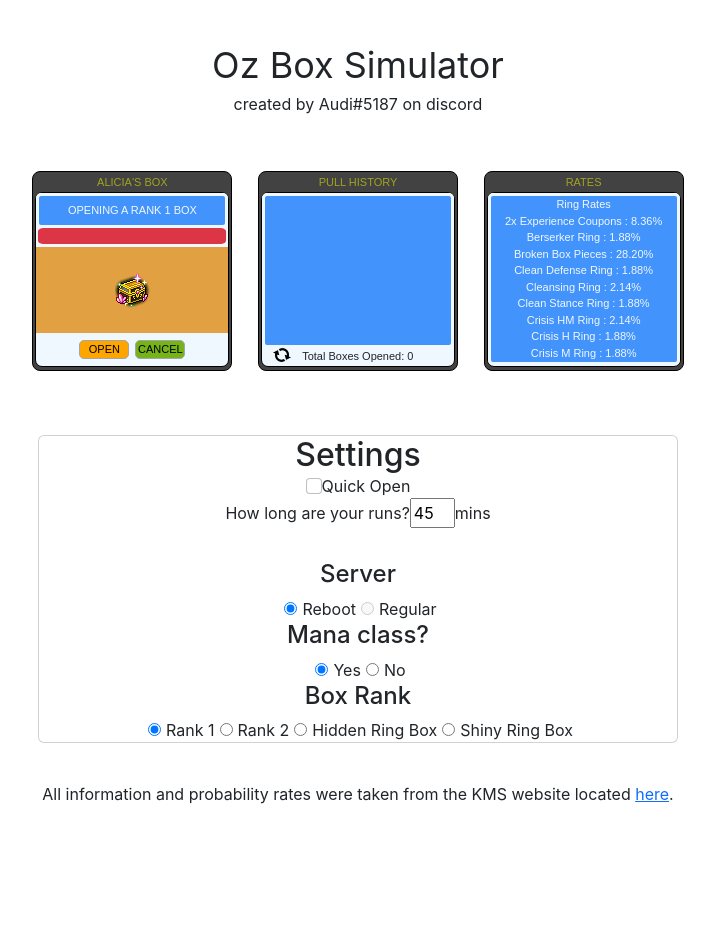
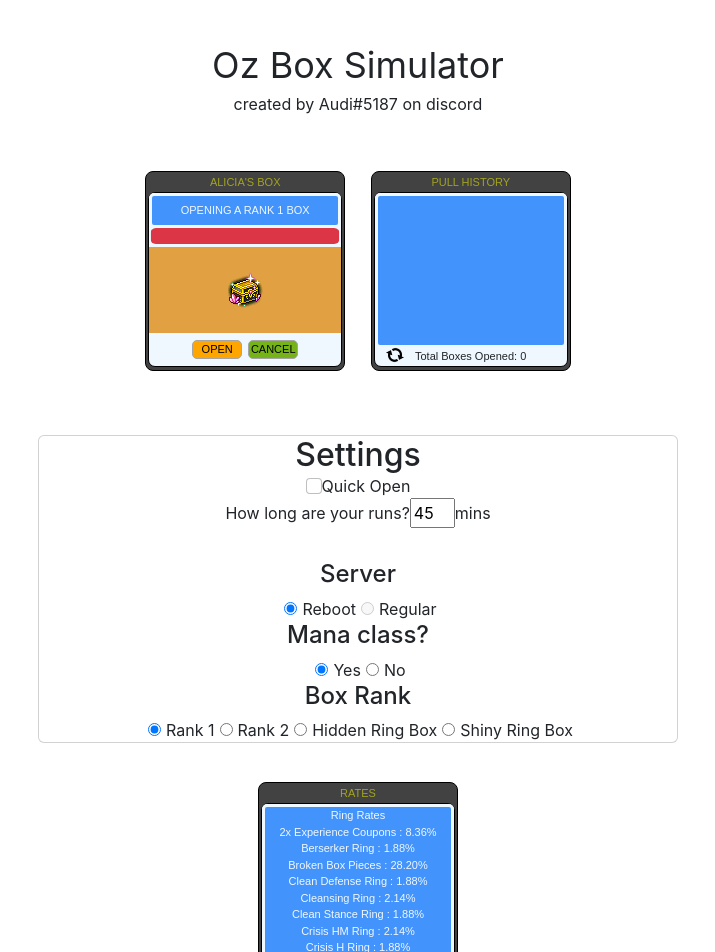
Before and after one commit to Ascix/oz-box-simulator, a React (Create React App) app: page / in a window 1280 px wide. Shown: the top 952 px of the page, without its empty margins (282-997 px from the left). Before the commit the page ends 822 px from the top, so only its background shows below. Built offline with nearby package versions, Linux system fonts and the light colour scheme.

Commit message:
moved rates ui to the bottom of page

```diff
--- a/src/App.css
+++ b/src/App.css
@@ -14,12 +14,25 @@
   align-items: center;
 }
 
-.box-ui {
+.rates {
   border: 1px solid black;
   border-radius: 8px;
   width: 200px;
   height: 200px;
-  margin: 3% 1% auto auto;
+  margin: auto;
+  margin-top: 3%;
+  font-family: Arial, Helvetica, sans-serif;
+  font-size: 11px;
+  padding: 2px;
+  background-color: rgb(66, 66, 66);
+}
+
+.box-ui, .history {
+  border: 1px solid black;
+  border-radius: 8px;
+  width: 200px;
+  height: 200px;
+  margin: 3% 2% auto auto;
   font-family: Arial, Helvetica, sans-serif;
   font-size: 11px;
   padding: 2px;
@@ -27,15 +40,8 @@
 }
 
 .history {
-  border: 1px solid black;
-  border-radius: 8px;
-  width: 200px;
-  height: 200px;
-  margin: 3% 1% auto 1%;
-  font-family: Arial, Helvetica, sans-serif;
-  font-size: 11px;
-  padding: 2px;
-  background-color: rgb(66, 66, 66);
+  margin-left: 0%;
+  margin-right: auto;
 }
 
 .box-title {
@@ -103,20 +109,6 @@
   text-align: center;
 }
 
-.rates {
-  margin: auto;
-  border: 1px solid black;
-  border-radius: 8px;
-  width: 200px;
-  height: 200px;
-  margin-top: 3%;
-  margin-left: 1%;
-  font-family: Arial, Helvetica, sans-serif;
-  font-size: 11px;
-  padding: 2px;
-  background-color: rgb(66, 66, 66);
-}
-
 .history-bottom {
   display: flex;
   flex-direction: row;
@@ -158,7 +150,7 @@
 }
 
 .time {
-  margin-top: 5%;
+  margin-top: 4%;
 }
 
 #time {
--- a/src/App.js
+++ b/src/App.js
@@ -81,11 +81,11 @@ function App() {
 
   const handleRank = (e) => {
     if (e.target.id === "ShinyRing") {
-      setShiny(true)
+      setShiny(true);
     } else {
-      setShiny(false)
+      setShiny(false);
     }
-    setBox(e.target.value)
+    setBox(e.target.value);
     setRank(e.target.id);
     setItem(e.target.id);
     setHistory([]);
@@ -108,14 +108,15 @@ function App() {
     setTime(e.target.value);
   };
 
-  const items = allRanks[rank].items
-  console.log(items)
+  const items = allRanks[rank].items;
+  console.log(items);
 
   return (
     <div className="App">
       <div className="title">Oz Box Simulator</div>
       <p>created by Audi#5187 on discord</p>
       <div className="ui">
+
         <div className="box-ui">
           <div className="box-title">ALICIA'S BOX</div>
           <div className="box">
@@ -174,45 +175,21 @@ function App() {
             </div>
           </div>
         </div>
-      <div className="rates">
-          <div className="box-title">RATES</div>
-          <div className="box">
-            <div className="rate">
-              Ring Rates
-            {
-            items.map((item) => {
-              return (
-                <div>
-                  {item.item} : {((mana ? item.reboot : item.noMana) * 100).toFixed(2)}%
-                </div>
-              )
-            })
-          }
-            <br></br>
-          <div>
-            Level Rates
-          { (!shiny ?
-          normal : special).map((rate) => {
-            return (
-            <div>
-              Level {rate.level} : {(rate.chance * 100).toFixed(2)}%
-            </div>
-            )
-          })
-
-          }
-          </div>
-            </div>
-          </div>
-      </div>
       </div>
       <div className="time">
-        {history.length > 0 && <>
-        <p>You have wasted ~{Math.ceil(time*history.length/60)} {Math.ceil(time*history.length/60) < 2 ? "hour" : "hours"} of your life in the Tower of Oz.</p>
+        {history.length > 0 && (
+          <>
+            <p>
+              You have wasted ~{Math.ceil((time * history.length) / 60)}{" "}
+              {Math.ceil((time * history.length) / 60) < 2 ? "hour" : "hours"}{" "}
+              of your life
+              </p><p>in the Tower of Oz.
+            </p>
             <div>
               <img src="beartwerk.gif" alt="beartwerk"></img>
             </div>
-          </>}
+          </>
+        )}
       </div>
       <Card className="d-flex mx-auto form" style={{ width: "50vw" }}>
         <form>
@@ -326,6 +303,33 @@ function App() {
           </div>
         </form>
       </Card>
+      <div className="rates">
+          <div className="box-title">RATES</div>
+          <div className="box">
+            <div className="rate">
+              Ring Rates
+              {items.map((item) => {
+                return (
+                  <div>
+                    {item.item} :{" "}
+                    {((mana ? item.reboot : item.noMana) * 100).toFixed(2)}%
+                  </div>
+                );
+              })}
+              <br></br>
+              <div>
+                Level Rates
+                {(!shiny ? normal : special).map((rate) => {
+                  return (
+                    <div>
+                      Level {rate.level} : {(rate.chance * 100).toFixed(2)}%
+                    </div>
+                  );
+                })}
+              </div>
+            </div>
+          </div>
+        </div>
       <div className="info">
         <p>
           All information and probability rates were taken from the KMS website
```
Lines whose indentation alone changed are shown as unchanged.
